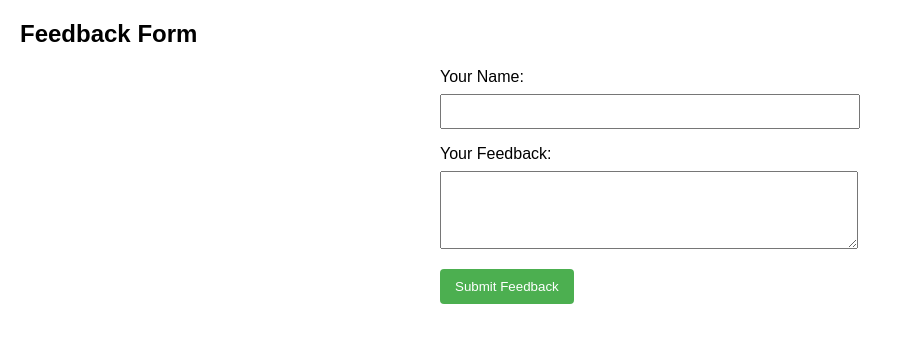
After one commit to AbhinanduReddy/pham, a PHP site: page /pham/feedback_form.html in a window 1280 px wide. The commit adds this page. Shown: the top 343 px of the page, without its empty margins (0-902 px from the left). Run offline with PHP 8.4, Linux system fonts and the light colour scheme.

Commit message:
feedback form added

```diff
--- /dev/null
+++ b/feedback_form.html
@@ -0,0 +1,58 @@
+<!DOCTYPE html>
+<html lang="en">
+<head>
+    <meta charset="UTF-8">
+    <meta name="viewport" content="width=device-width, initial-scale=1.0">
+    <title>Feedback Form</title>
+    <style>
+        body {
+            font-family: Arial, sans-serif;
+            margin: 20px;
+        }
+
+        form {
+            max-width: 400px;
+            margin: auto;
+        }
+
+        label {
+            display: block;
+            margin-bottom: 8px;
+        }
+
+        input, textarea {
+            width: 100%;
+            padding: 8px;
+            margin-bottom: 16px;
+        }
+
+        button {
+            background-color: #4CAF50;
+            color: white;
+            padding: 10px 15px;
+            border: none;
+            border-radius: 4px;
+            cursor: pointer;
+        }
+
+        button:hover {
+            background-color: #45a049;
+        }
+    </style>
+</head>
+<body>
+
+    <h2>Feedback Form</h2>
+
+    <form action="process_feedback.php" method="POST">
+        <label for="name">Your Name:</label>
+        <input type="text" id="name" name="name" required>
+
+        <label for="feedback">Your Feedback:</label>
+        <textarea id="feedback" name="feedback" rows="4" required></textarea>
+
+        <button type="submit">Submit Feedback</button>
+    </form>
+
+</body>
+</html>
--- a/index.php
+++ b/index.php
@@ -32,6 +32,8 @@ if (isset($_SESSION['fb_user_name'])) {
             <li  id="login-button"><a href="mostVisitedCompanies.php">Most Visited Products in Companies</a></li>
             <li  id="login-button"><a href="mostVisitedProduct.php">Most Visited Products in PHAM</a></li>
             <li  id="login-button"><a href="tracking_page.html">Page Tracking</a></li>
+            <li id="login-button"><a href="feedback_form.html">Give Feedback</a>
+            <li id="login-button"><a href="display_feedback.php">Reviews</a>
 
 
     <?php
--- a/mostVisitedCompanies.php
+++ b/mostVisitedCompanies.php
@@ -18,7 +18,7 @@ if (isset($_SESSION['fb_user_name'])) {
 <html>
 <head>
 <link rel="stylesheet" href="style.css">
-
+<script src="tracking.js"></script>
     <title>School Supplies</title>
     <style>
         .container {
--- a/mostVisitedProduct.php
+++ b/mostVisitedProduct.php
@@ -18,7 +18,7 @@ if (isset($_SESSION['fb_user_name'])) {
 <html>
 <head>
 <link rel="stylesheet" href="style.css">
-
+<script src="tracking.js"></script>
     <title>School Supplies</title>
     <style>
         .tile {
```
Also changed, not shown: display_feedback.php (added, +66 -0 lines), login.php (+0 -86 lines), process_feedback.php (added, +30 -0 lines).
